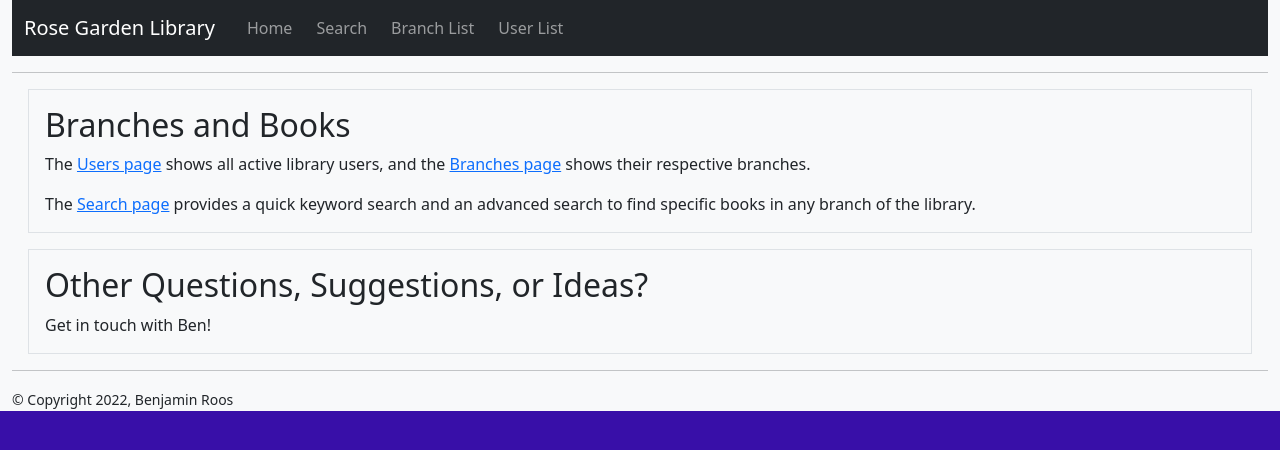
After one commit to orbnose/rose-garden, a Django app: template rosegarden/templates/rosegarden/howto.html in a window 1280 px wide. The commit adds this page. Shown: the top 450 px of the page. Run offline with Django 3.2, Linux system fonts and the light colour scheme; the template is opened without the code that fills it, so the values that code supplies are empty.

Commit message:
added how to page

```diff
--- a/rosegarden/templates/rosegarden/baseTemplate.html
+++ b/rosegarden/templates/rosegarden/baseTemplate.html
@@ -14,11 +14,10 @@
     <body>
         <script src="https://cdn.jsdelivr.net/npm/bootstrap@5.2.1/dist/js/bootstrap.bundle.min.js" integrity="sha384-u1OknCvxWvY5kfmNBILK2hRnQC3Pr17a+RTT6rIHI7NnikvbZlHgTPOOmMi466C8" crossorigin="anonymous"></script>
 
-        <div class="container bg-light">
+        <div class="container-fluid bg-light">
 
             <div id="page_header">
                 {% block page_header %}
-                <h1>Rose Garden Library</h1>
 
                 {# Load in the LOGOUT_URL from the project's settings.py #}
                 {% load settings_tag %}
--- /dev/null
+++ b/rosegarden/templates/rosegarden/howto.html
@@ -0,0 +1,42 @@
+{% extends 'rosegarden/baseTemplate.html' %}
+
+{% block title %}How To | Rose Garden {% endblock title%}
+
+{% block content%}
+    <div class="border m-3"><div class="m-3">
+        <h2>Branches and Books</h2>
+        <p>
+            {% if user.is_authenticated %}As a user, you will be associated with one branch of the library. You may only create and edit books in your branch.{% endif %}
+            The <a href="{% url 'rosegarden:user_list'%}">Users page</a> shows all active library users, and the
+                <a href="{% url 'rosegarden:branch_list'%}">Branches page</a> shows their respective branches.
+        </p>
+
+        {% if user.is_authenticated %}
+        <p>
+            Use the <a href="{% url 'rosegarden:add_book'%}">Add Book</a> page to add new books to your branch! To edit or delete a book in your branch: either find the book
+            on the <a href="{% url 'rosegarden:index'%}">Home page</a> listing or via the <a href="{% url 'rosegarden:search'%}">Search page</a>, click on the book,
+            and then use the edit or delete buttons at the top of the page.
+        </p>
+        {% endif %}
+
+        <p>
+            The <a href="{% url 'rosegarden:search'%}">Search page</a> provides a quick keyword search and an advanced search to find specific books in any branch of the library.
+        </p>
+    </div></div>
+
+
+    {% if user.is_authenticated %}
+    <div class="border m-3"><div class="m-3">
+        <h2>User Management</h2>
+        <p>
+            You can change your password any time on the <a href="{% url 'rosegarden:user_details' user.username %}">My User Page</a>. Contact Ben if you forget your password.
+        </p>
+        <p>The My User page also has a place for marking your current reading interests. Please take a moment to fill this out!</p>
+    </div></div>
+    {% endif %}
+
+    <div class="border m-3"><div class="m-3">
+        <h2>Other Questions, Suggestions, or Ideas?</h2>
+        <p>Get in touch with Ben!</p>
+    </div></div>
+{% endblock content%}
--- a/rosegarden/templates/rosegarden/userDetails.html
+++ b/rosegarden/templates/rosegarden/userDetails.html
@@ -35,7 +35,7 @@
         <div class="border">
             <li class="list-group-item d-flex justify-content-between align-items-start">
                 <div class="ms-2 me-auto">
-                    Interests:
+                    Current Reading Interests:
                     {% if matching_user %}<a href="{% url 'rosegarden:edit_user' username %}"><button type="button" class="btn btn-dark">Edit</button></a>{% endif %}
                     <div class="fw-bold ps-5">{{ profile.interests|linebreaks }}</div>
                 </div>
--- a/rosegarden/urls.py
+++ b/rosegarden/urls.py
@@ -15,4 +15,5 @@ urlpatterns = [
     path('users/<str:username>',views.userDetails, name='user_details'),
     path('users/<str:username>/edit/',views.userEdit, name='edit_user'),
     path('add_book/', views.add_book, name='add_book'),
+    path('how_to/', views.how_to, name="how_to")
 ]
--- a/rosegarden/views.py
+++ b/rosegarden/views.py
@@ -36,6 +36,9 @@ def get_user_branch_profile_from_request(request):
 def homepage(request):
     context = {'book_list': Book.objects.exclude(Q(branch=None) | Q(is_deleted=True)).order_by('title')}
     return render(request, 'rosegarden/index.html', context)
+
+def how_to(request):
+    return render(request, 'rosegarden/howto.html')
 
 def bookDetails(request, book_pk):
     book = get_object_or_404(Book, pk=book_pk)
```
Also changed, not shown: rosegarden/templates/rosegarden/index.html (+10 -1 lines), rosegarden/models.py (line endings or trailing spaces).
